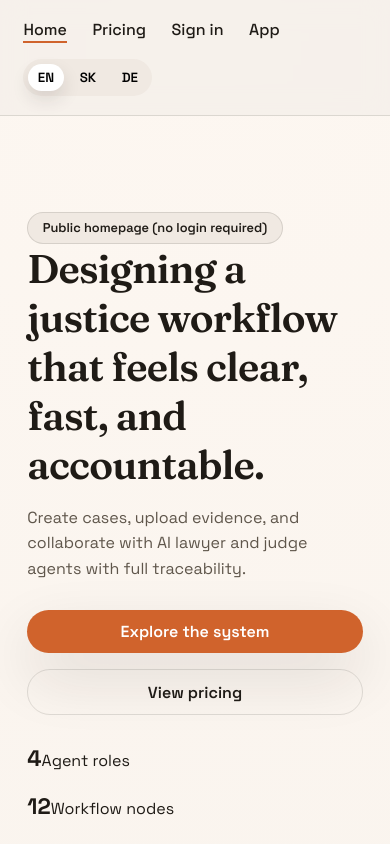
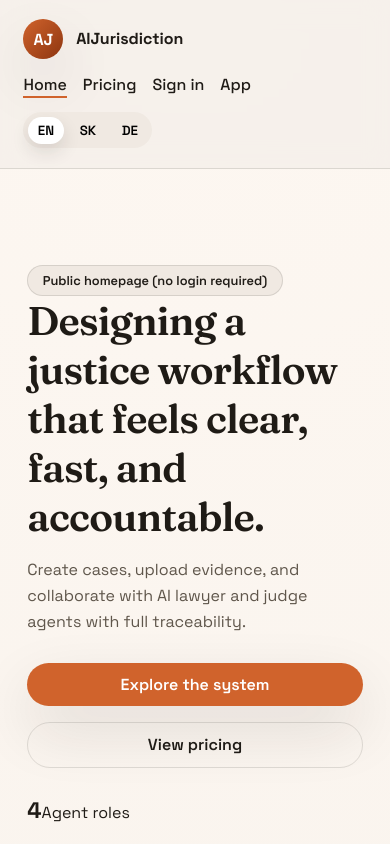
Before and after one commit to mmaideveloper/aijurisdictionagents, a React (Vite) app in the folder frontend/aijurisdictionfronend/: page / in a window 390 px wide. Shown: the top 844 px of the page. Built offline with nearby package versions, Linux system fonts and the light colour scheme.

Commit message:
feat(frontend): restore navbar app logo

```diff
--- a/frontend/aijurisdictionfronend/src/components/Navigation.tsx
+++ b/frontend/aijurisdictionfronend/src/components/Navigation.tsx
@@ -1,5 +1,5 @@
 import React from "react";
-import { NavLink } from "react-router-dom";
+import { Link, NavLink } from "react-router-dom";
 import { useAuth } from "../auth/mockAuth";
 import { useLanguage } from "./LanguageProvider";
 import { LanguageSwitcher } from "./LanguageSwitcher";
@@ -52,6 +52,15 @@ export const Navigation: React.FC = () => {
   return (
     <header className="site-header">
       <nav className="nav">
+        <Link className="brand nav-brand" to="/">
+          <div className="brand-mark" aria-hidden="true">
+            AJ
+          </div>
+          <div className="brand-copy">
+            <strong>{t("appName")}</strong>
+            <span>{t("tagline")}</span>
+          </div>
+        </Link>
         <div className="nav-links">
           <NavLink to="/">{t("navHome")}</NavLink>
           <NavLink to="/pricing">{t("navPricing")}</NavLink>
--- a/frontend/aijurisdictionfronend/src/styles/app.css
+++ b/frontend/aijurisdictionfronend/src/styles/app.css
@@ -36,9 +36,10 @@
 .nav {
   display: flex;
   align-items: center;
-  justify-content: space-between;
+  justify-content: flex-start;
+  flex-wrap: wrap;
   padding: 1.2rem 6vw;
-  gap: 1rem;
+  gap: 1.1rem;
 }
 
 .brand {
@@ -47,7 +48,18 @@
   gap: 0.8rem;
 }
 
-.brand span {
+.nav-brand {
+  text-decoration: none;
+  color: inherit;
+  flex-shrink: 0;
+}
+
+.brand-copy strong {
+  display: block;
+  line-height: 1.1;
+}
+
+.brand-copy span {
   display: block;
   font-size: 0.85rem;
   color: var(--ink-muted);
@@ -70,12 +82,17 @@
   gap: 1.6rem;
   font-weight: 500;
   align-items: center;
+  flex: 1 1 auto;
+  min-width: 0;
+  flex-wrap: wrap;
 }
 
 .nav-actions {
   display: inline-flex;
   align-items: center;
   gap: 0.8rem;
+  margin-left: auto;
+  flex-shrink: 0;
 }
 
 .nav-links a {
@@ -1032,12 +1049,19 @@ textarea {
 
 @media (max-width: 900px) {
   .nav {
-    flex-direction: column;
+    gap: 0.9rem;
     align-items: flex-start;
   }
 
   .nav-links {
-    flex-wrap: wrap;
+    width: 100%;
+    gap: 1rem;
+  }
+
+  .nav-actions {
+    width: 100%;
+    margin-left: 0;
+    justify-content: flex-start;
   }
 
   .main-content {
@@ -1060,6 +1084,15 @@ textarea {
 }
 
 @media (max-width: 600px) {
+  .nav-brand .brand-copy span {
+    display: none;
+  }
+
+  .nav-brand .brand-mark {
+    width: 40px;
+    height: 40px;
+  }
+
   .hero-actions {
     flex-direction: column;
     align-items: stretch;
```
Also changed, not shown: 1 other file (tests, documents, lock files or other folders).
